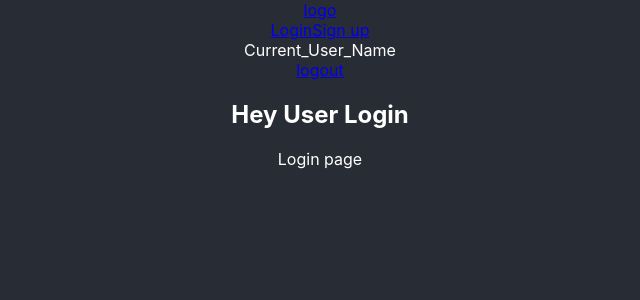
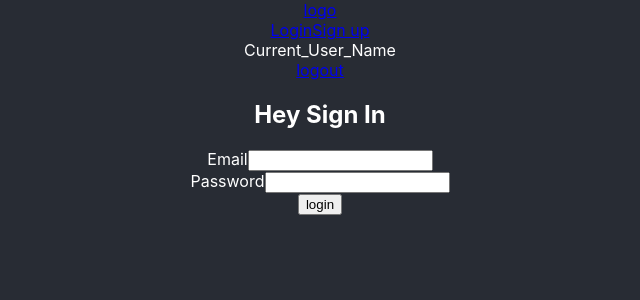
Before and after one commit to EricMbouwe/musclecars-app, a React (Create React App) app: page /login in a window 1280 px wide. Shown: the top 300 px of the page, without its empty margins (320-960 px from the left). Built offline with nearby package versions, Linux system fonts and the light colour scheme.

Commit message:
add the login action and form

```diff
--- a/src/actions/actionCreator.js
+++ b/src/actions/actionCreator.js
@@ -34,3 +34,30 @@ export const addNewUser = (name, email, password) => async (dispatch) => {
     dispatch(sendingFailed());
   }
 };
+
+// LOGIN ACTIONS
+export const receivedSignedInUserData = (response) => ({
+  type: actions.LOGIN,
+  payload: response.data,
+});
+
+export const signIn = (email, password) => async (dispatch) => {
+  try {
+    dispatch(sendingData());
+    const response = await axios.post(
+      'http://localhost:3001/sessions',
+      {
+        email,
+        password,
+      },
+      { withCredentials: true },
+    );
+    if (response.data.logged_in) {
+      console.log('user is', response.data);
+      dispatch(receivedSignedInUserData(response));
+    }
+  } catch (error) {
+    console.log('Regsitration Errors', error.message);
+    dispatch(sendingFailed());
+  }
+};
--- a/src/containers/App.js
+++ b/src/containers/App.js
@@ -18,7 +18,6 @@ import Login from './Login';
 function App() {
   const dispatch = useDispatch();
   const appState = useSelector((state) => state.app);
-
   const { loggedInStatus, user } = appState;
 
   return (
@@ -36,7 +35,13 @@ function App() {
               currentUser={user}
             />
           </Route>
-          <Route exact path="/login" component={Login} />
+          <Route exact path="/login">
+            <Login
+              dispatch={dispatch}
+              loggedInStatus={loggedInStatus}
+              currentUser={user}
+            />
+          </Route>
           <Route exact path="/cars/:id" component={CarDetails} />
           <Route exact path="/appointments" component={Appointments} />
           <Redirect to="/" />
--- a/src/containers/Login.js
+++ b/src/containers/Login.js
@@ -1,11 +1,55 @@
-const Login = () => {
-  const test = 'Hey User Login';
+/* eslint-disable jsx-a11y/label-has-associated-control */
+import { useState } from 'react';
+import PropTypes from 'prop-types';
+import { signIn } from '../actions/actionCreator';
+
+const Login = ({ loggedInStatus, currentUser, dispatch }) => {
+  const [email, setEmail] = useState('');
+  const [password, setPassword] = useState('');
+  // const [errors, setErrors] = useState('');
+  // const [isPending, setIsPending] = useState(false);
+
+  const handleSubmit = (e) => {
+    e.preventDefault();
+    dispatch(signIn(email, password));
+  };
+
+  console.log('APP STATE STATUS', loggedInStatus);
+  console.log('CURRENT USER', currentUser);
+
   return (
     <div>
-      <h2>{test}</h2>
-      <p>Login page</p>
+      <h2>Hey Sign In</h2>
+
+      <form onSubmit={handleSubmit}>
+        <div className="form-group">
+          <label htmlFor="name">Email</label>
+          <input
+            type="text"
+            id="email"
+            value={email}
+            onChange={(e) => setEmail(e.target.value)}
+          />
+        </div>
+        <div className="form-group">
+          <label htmlFor="name">Password</label>
+          <input
+            type="text"
+            id="password"
+            value={password}
+            onChange={(e) => setPassword(e.target.value)}
+          />
+        </div>
+        <button type="submit">login</button>
+      </form>
     </div>
   );
 };
 
+Login.propTypes = {
+  loggedInStatus: PropTypes.string.isRequired,
+  currentUser: PropTypes.oneOfType([PropTypes.object]).isRequired,
+  dispatch: PropTypes.func.isRequired,
+};
+
 export default Login;
--- a/src/reducers/app.js
+++ b/src/reducers/app.js
@@ -11,12 +11,16 @@ const AppReducer = (state = defaultState, action) => {
       return {
         ...state,
         loggedInStatus: 'LOGGED_IN',
-        user: { ...state.user, user: action.payload.user },
+        user: action.payload.user,
       };
     case actions.LOGGED_IN:
       return {};
     case actions.LOGIN:
-      return {};
+      return {
+        ...state,
+        loggedInStatus: 'LOGGED_IN',
+        user: action.payload.user,
+      };
     case actions.LOGOUT:
       return {};
     default:
```
